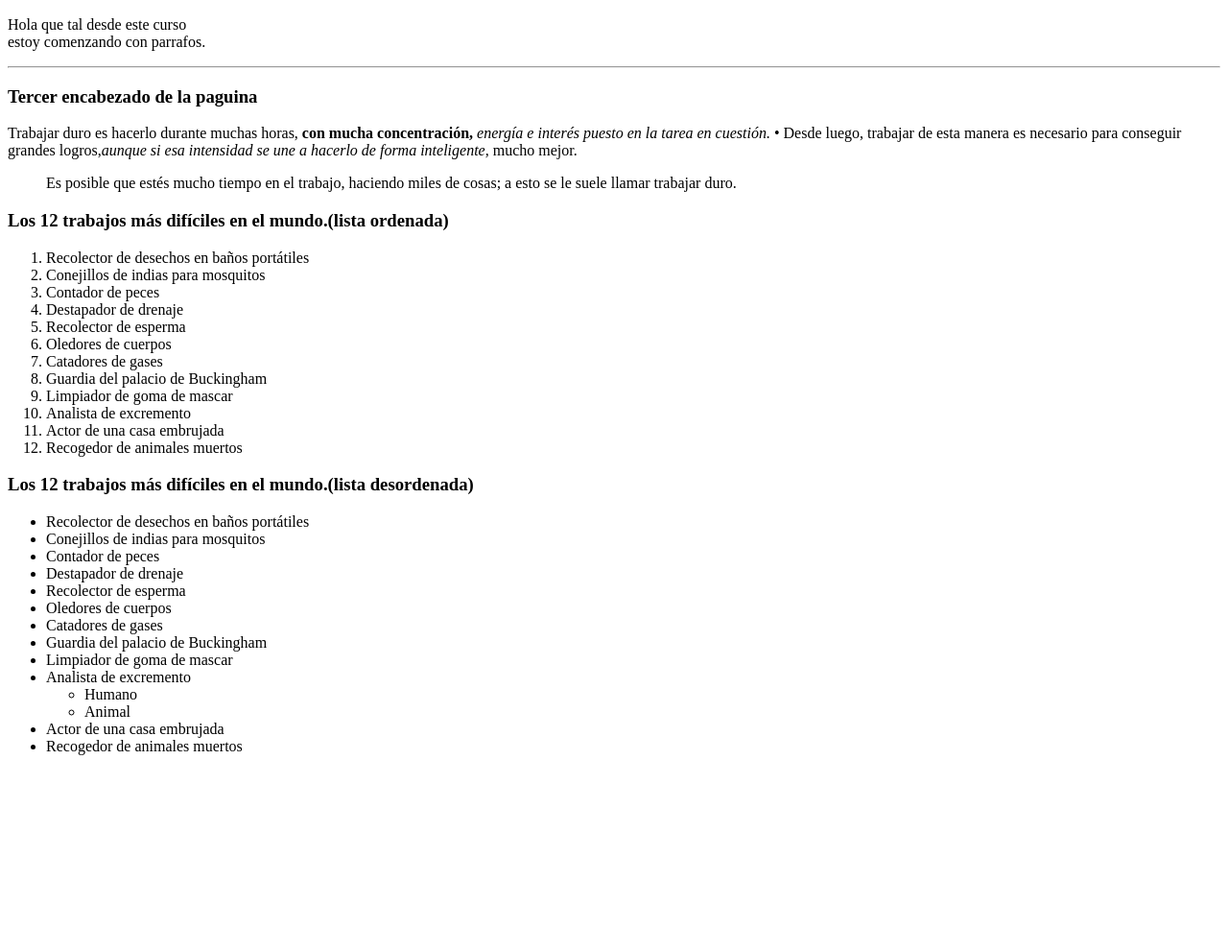
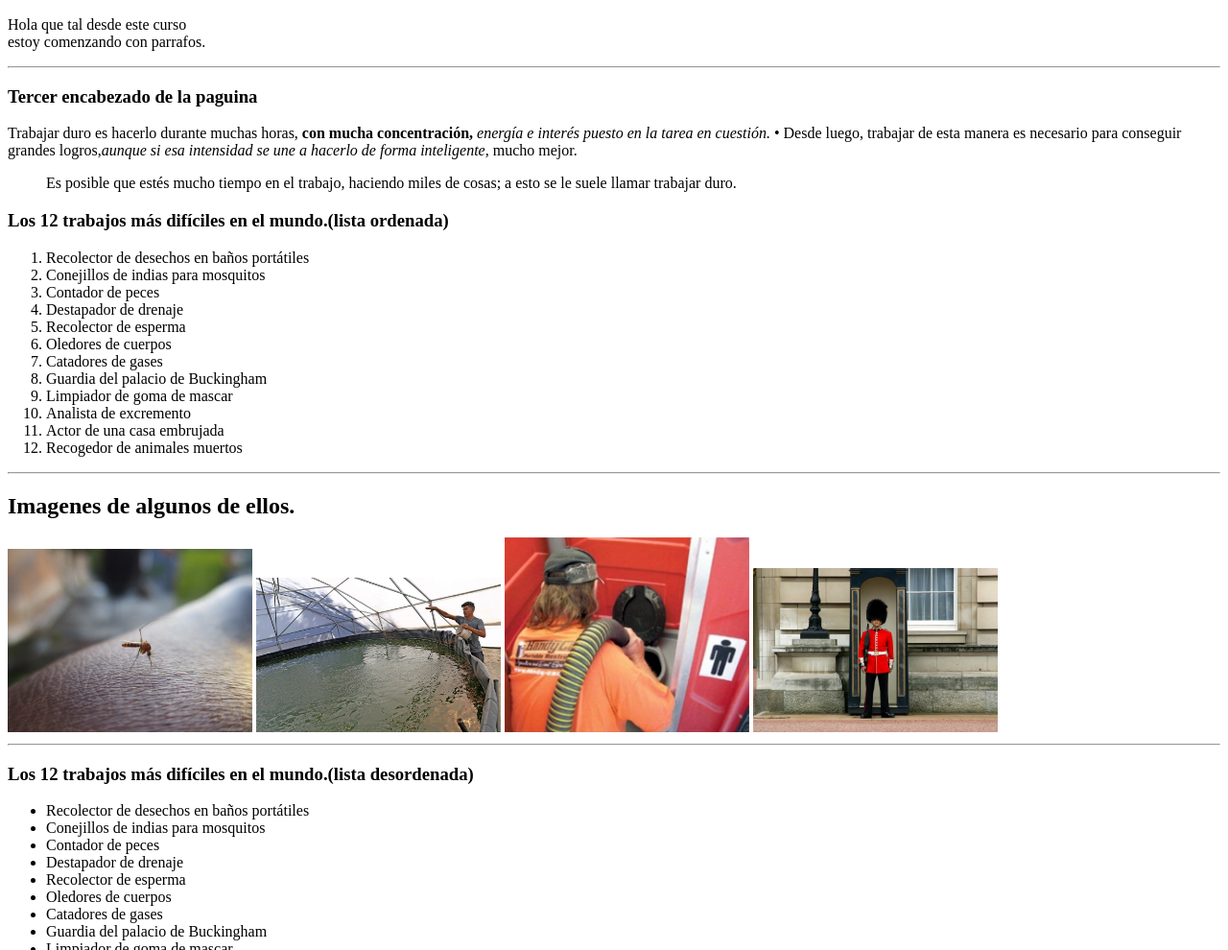
Before and after one commit to hiram-alexis/CursoHTML, a plain HTML site: page Index.html in a window 1280 px wide. Shown: the part 110-1100 px from the top of the page at 96% size. Before the commit the page ends 913 px from the top, so only its background shows below. Drawn offline with Linux system fonts and the light colour scheme.

Commit message:
Imagenes
Agregamos imagenes a la carpeta del proyecto y tambien les agregamos a la paguina con nombre alterno y tambien al poner el puntero en cada una.

```diff
--- a/Index.html
+++ b/Index.html
@@ -30,6 +30,18 @@
 	<li>Actor de una casa embrujada</li>
 	<li>Recogedor de animales muertos</li>
 </ol>
+<hr/>
+	<h2>Imagenes de algunos de ellos.</h2>
+	<img src="imagenes/Conejillos.jpg" alt="Conejillos de indias para mosquitos" title="Conejillos de indias para mosquitos" width="255">
+
+	<img src="imagenes/Contador.jpg" alt="Contador de peces" title="Contador de peces" width="255">
+
+	<img src="imagenes/Recolector.jpg" alt="Recolector de desechos en baños portátiles" title="Recolector de desechos en baños portátiles" width="255">
+
+	<img src="imagenes/Guardia.jpg" alt="Guardia del palacio de Buckingham" title="Guardia del palacio de Buckingham" width="255">
+
+<hr/>
+
 <h3>Los 12 trabajos más difíciles en el mundo.(lista desordenada)</h3>
 <ul>
 	<li>Recolector de desechos en baños portátiles</li>
```
Also changed, not shown: imagenes/Conejillos.jpg (added), imagenes/Guardia.jpg (added), imagenes/Recolector.jpg (added), imagenes/contador.jpg (added).
